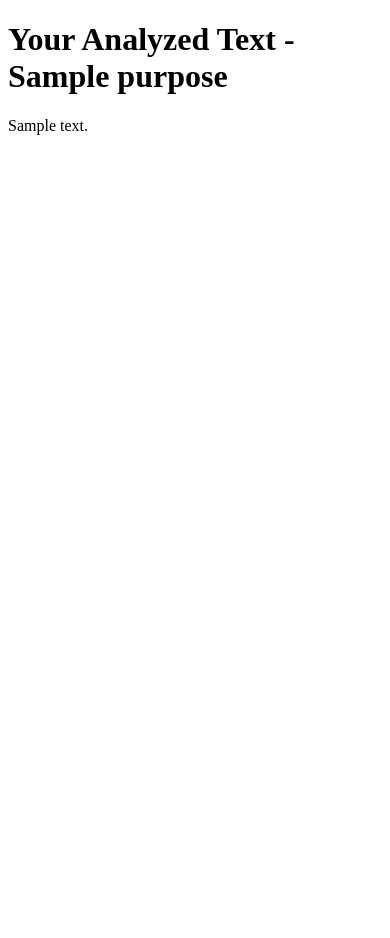
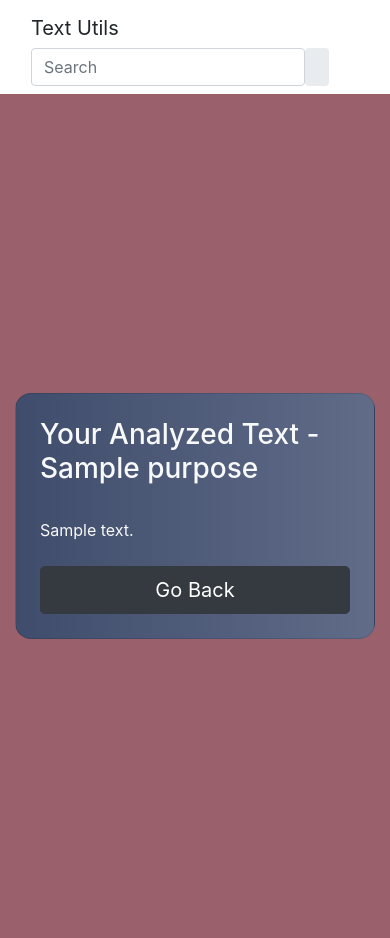
Before and after one commit to nirajbasnet009/My_first_Django_webpage-Punctuation-remover-, a Django app: template myfirstproject/templates/analyze.html in a window 390 px wide. Before the commit the page ends 135 px from the top, so only its background shows below. Run offline with Django 4.2, Linux system fonts and the light colour scheme; the template is opened without the code that fills it: most values are stand-ins (such as "Sample title", 1, 10 or a date in 2020); some libraries are stand-ins or nearby versions.

Commit message:
third commit

```diff
--- a/myfirstproject/templates/analyze.html
+++ b/myfirstproject/templates/analyze.html
@@ -4,9 +4,93 @@
     <meta charset="UTF-8" />
     <meta name="viewport" content="width=device-width, initial-scale=1.0" />
     <title>Analyzing your Text...</title>
+    <link
+      rel="stylesheet"
+      href="https://cdn.jsdelivr.net/npm/bootstrap@4.3.1/dist/css/bootstrap.min.css"
+      integrity="sha384-ggOyR0iXCbMQv3Xipma34MD+dH/1fQ784/j6cY/iJTQUOhcWr7x9JvoRxT2MZw1T"
+      crossorigin="anonymous"
+    />
   </head>
+  <style>
+    .bg {
+      background: #606c88; /* fallback for old browsers */
+      background: -webkit-linear-gradient(
+        to right,
+        #3f4c6b,
+        #606c88
+      ); /* Chrome 10-25, Safari 5.1-6 */
+      background: linear-gradient(
+        to right,
+        #3f4c6b,
+        #606c88
+      ); /* W3C, IE 10+/ Edge, Firefox 16+, Chrome 26+, Opera 12+, Safari 7+ */
+    }
+  </style>
   <body>
-    <h1>Your Analyzed Text - {{ purpose }}</h1>
-    <p>{{ analyzed_text }}</p>
+    <nav class="navbar navbar-light bg-body-tertiary">
+      <div class="container-fluid">
+        <a class="navbar-brand">Text Utils</a>
+        <form class="d-flex input-group w-auto">
+          <input
+            type="search"
+            class="form-control rounded"
+            placeholder="Search"
+            aria-label="Search"
+            aria-describedby="search-addon"
+          />
+          <span class="input-group-text border-0" id="search-addon">
+            <i class="fas fa-search"></i>
+          </span>
+        </form>
+      </div>
+    </nav>
+    <section class="vh-100" style="background-color: #9a616d">
+      <div class="container py-5 h-100">
+        <div class="row d-flex justify-content-center align-items-center h-100">
+          <div class="col col-xl-10">
+            <div class="card bg" style="border-radius: 1rem">
+              <div class="row g-0">
+                <div class="col-md-6 col-lg-5 d-none d-md-block">
+                  <img
+                    src="https://mdbcdn.b-cdn.net/img/Photos/new-templates/bootstrap-login-form/img1.webp"
+                    alt="login form"
+                    class="img-fluid"
+                    style="border-radius: 1rem 0 0 1rem"
+                  />
+                </div>
+                <div class="col-md-6 col-lg-7 d-flex align-items-center">
+                  <div class="card-body p-4 p-lg-5 text-light">
+                    <h3>Your Analyzed Text - {{ purpose }}</h3>
+                    <div class="text-light mb-4" style="white-space: pre-line">
+                      {{ analyzed_text }}
+                    </div>
+                    <a href="/">
+                      <button class="btn btn-block btn-lg btn-dark">
+                        Go Back
+                      </button>
+                    </a>
+                  </div>
+                </div>
+              </div>
+            </div>
+          </div>
+        </div>
+      </div>
+    </section>
+    <script
+      src="https://code.jquery.com/jquery-3.2.1.slim.min.js"
+      integrity="sha384-KJ3o2DKtIkvYIK3UENzmM7KCkRr/rE9/Qpg6aAZGJwFDMVNA/GpGFF93hXpG5KkN"
+      crossorigin="anonymous"
+    ></script>
+    <script
+      src="https://cdn.jsdelivr.net/npm/popper.js@1.12.9/dist/umd/popper.min.js"
+      integrity="sha384-ApNbgh9B+Y1QKtv3Rn7W3mgPxhU9K/ScQsAP7hUibX39j7fakFPskvXusvfa0b4Q"
+      crossorigin="anonymous"
+    ></script>
+    <script
+      src="https://cdn.jsdelivr.net/npm/bootstrap@4.0.0/dist/js/bootstrap.min.js"
+      integrity="sha384-JZR6Spejh4U02d8jOt6vLEHfe/JQGiRRSQQxSfFWpi1MquVdAyjUar5+76PVCmYl"
+      crossorigin="anonymous"
+    ></script>
   </body>
 </html>
```
